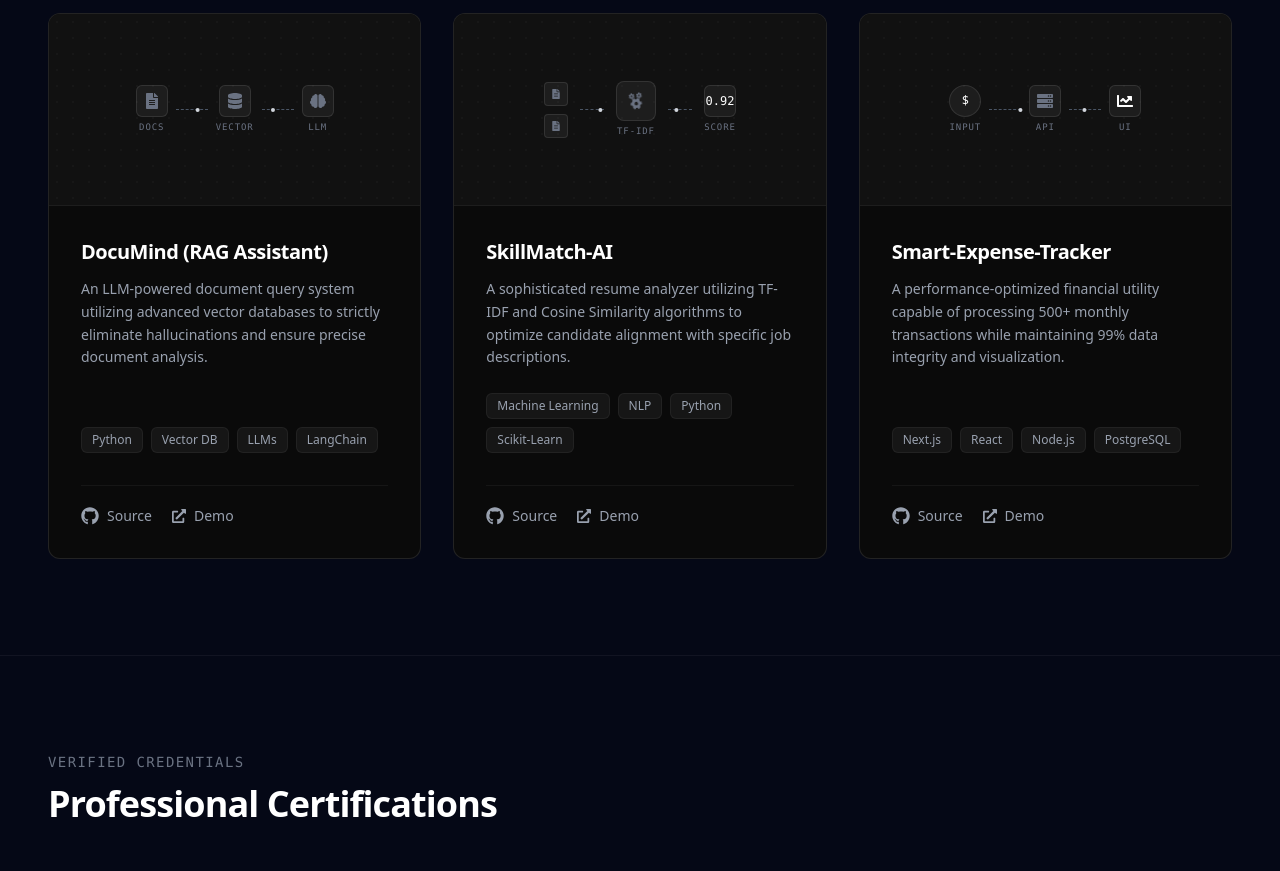
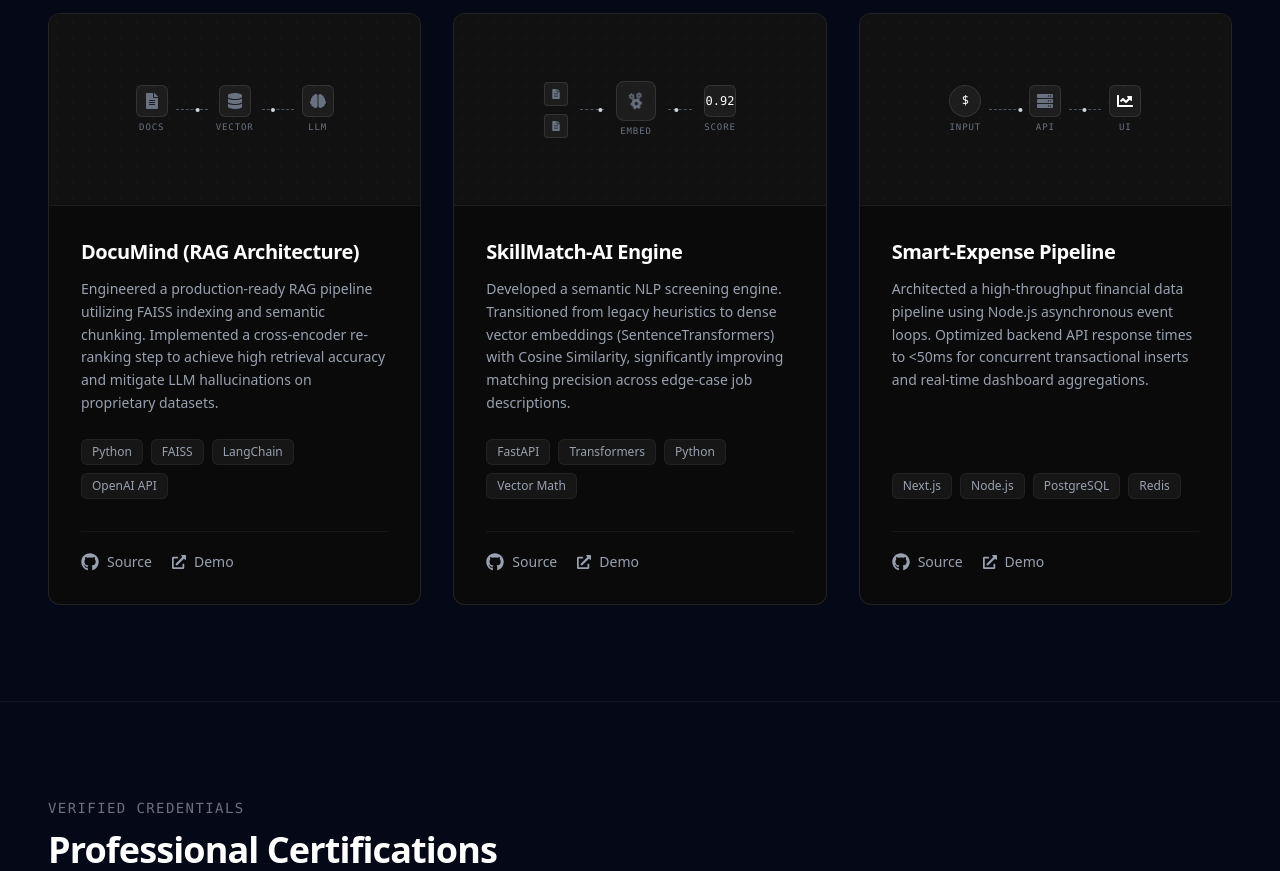
Before and after one commit to imarpitajaiswal/arpita-portfolio, a Next.js app: page / in a window 1280 px wide. Shown: the part 2300-3171 px from the top of the page. Built offline with nearby package versions, Linux system fonts and the light colour scheme.

Commit message:
content: inject advanced technical terminology and architecture specifics into project descriptions

```diff
--- a/components/Projects.tsx
+++ b/components/Projects.tsx
@@ -5,9 +5,9 @@ import { FaGithub, FaExternalLinkAlt, FaDatabase, FaBrain, FaFileAlt, FaServer,
 
 const projects = [
   {
-    title: "DocuMind (RAG Assistant)",
-    description: "An LLM-powered document query system utilizing advanced vector databases to strictly eliminate hallucinations and ensure precise document analysis.",
-    tech: ["Python", "Vector DB", "LLMs", "LangChain"],
+    title: "DocuMind (RAG Architecture)",
+    description: "Engineered a production-ready RAG pipeline utilizing FAISS indexing and semantic chunking. Implemented a cross-encoder re-ranking step to achieve high retrieval accuracy and mitigate LLM hallucinations on proprietary datasets.",
+    tech: ["Python", "FAISS", "LangChain", "OpenAI API"],
     github: "https://github.com/imarpitajaiswal/DocuMind",
     live: "https://github.com/imarpitajaiswal/DocuMind",
     Visual: () => (
@@ -34,9 +34,9 @@ const projects = [
     )
   },
   {
-    title: "SkillMatch-AI",
-    description: "A sophisticated resume analyzer utilizing TF-IDF and Cosine Similarity algorithms to optimize candidate alignment with specific job descriptions.",
-    tech: ["Machine Learning", "NLP", "Python", "Scikit-Learn"],
+    title: "SkillMatch-AI Engine",
+    description: "Developed a semantic NLP screening engine. Transitioned from legacy heuristics to dense vector embeddings (SentenceTransformers) with Cosine Similarity, significantly improving matching precision across edge-case job descriptions.",
+    tech: ["FastAPI", "Transformers", "Python", "Vector Math"],
     github: "https://github.com/imarpitajaiswal/SkillMatch-AI",
     live: "https://github.com/imarpitajaiswal/SkillMatch-AI",
     Visual: () => (
@@ -50,7 +50,7 @@ const projects = [
         </div>
         <div className="flex flex-col items-center gap-1 z-10">
           <div className="w-10 h-10 rounded-lg bg-white/5 border border-white/10 flex items-center justify-center"><FaCogs className="animate-[spin_4s_linear_infinite]" /></div>
-          <span className="text-[9px] font-mono uppercase tracking-widest">TF-IDF</span>
+          <span className="text-[9px] font-mono uppercase tracking-widest">Embed</span>
         </div>
         <div className="w-6 h-[1px] border-t border-dashed border-gray-600 relative">
            <motion.div animate={{ x: [0, 24] }} transition={{ repeat: Infinity, duration: 1.2, ease: "linear", delay: 0.6 }} className="absolute -top-[2px] left-0 w-1 h-1 rounded-full bg-gray-300" />
@@ -63,9 +63,9 @@ const projects = [
     )
   },
   {
-    title: "Smart-Expense-Tracker",
-    description: "A performance-optimized financial utility capable of processing 500+ monthly transactions while maintaining 99% data integrity and visualization.",
-    tech: ["Next.js", "React", "Node.js", "PostgreSQL"],
+    title: "Smart-Expense Pipeline",
+    description: "Architected a high-throughput financial data pipeline using Node.js asynchronous event loops. Optimized backend API response times to <50ms for concurrent transactional inserts and real-time dashboard aggregations.",
+    tech: ["Next.js", "Node.js", "PostgreSQL", "Redis"],
     github: "https://github.com/imarpitajaiswal/Smart-Expense-Tracker",
     live: "https://github.com/imarpitajaiswal/Smart-Expense-Tracker",
     Visual: () => (
```
